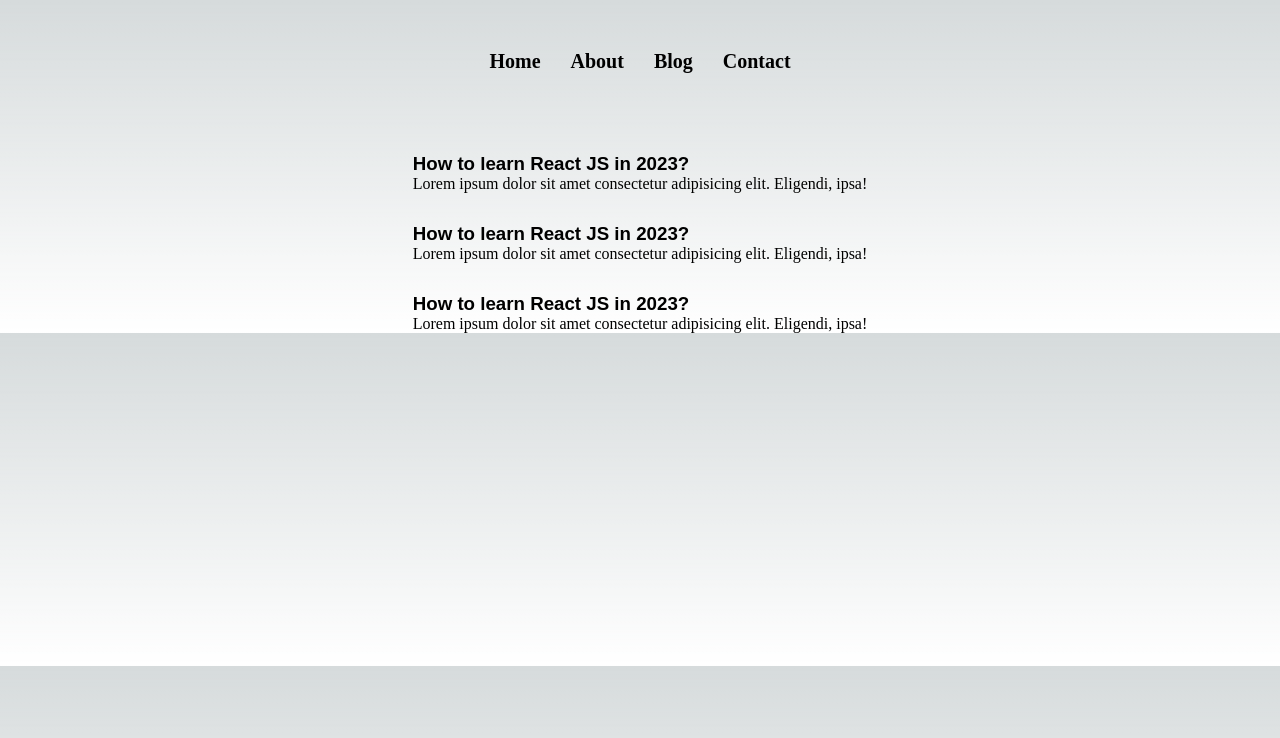
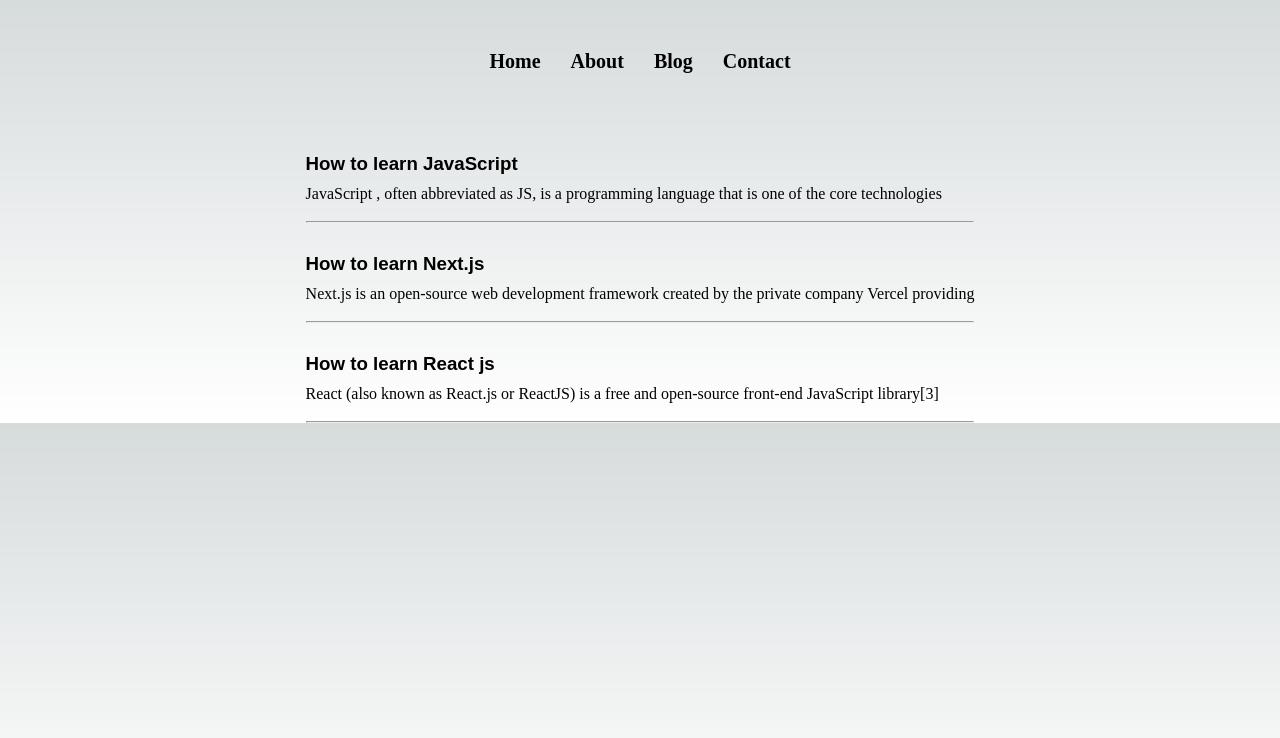
Before and after one commit to JAYMAKWANA2202/Hunting-Coder, a Next.js app in the folder hunting-coder/: page /blog in a window 1280 px wide. Shown: the top 738 px of the page. Built offline with nearby package versions, Linux system fonts and the light colour scheme.

Commit message:
add blodgdata in blog page

```diff
--- a/hunting-coder/blogdata/how-to-learn-javaScript.json
+++ b/hunting-coder/blogdata/how-to-learn-javaScript.json
@@ -1,5 +1,6 @@
 {
-  "title": "How tolearn React js",
+  "title": "How to learn JavaScript",
   "content": "JavaScript , often abbreviated as JS, is a programming language that is one of the core technologies of the World Wide Web, alongside HTML and CSS. As of 2022, 98% of websites use JavaScript on the client side for webpage behavior, often incorporating third-party libraries. All major web browsers have a dedicated JavaScript engine to execute the code on users' devices.JavaScript is a high-level, often just-in-time compiled language that conforms to the ECMAScript standard.[10] It has dynamic typing, prototype-based object-orientation, and first-class functions. It is multi-paradigm, supporting event-driven, functional, and imperative programming styles. It has application programming interfaces (APIs) for working with text, dates, regular expressions, standard data structures, and the Document Object Model (DOM).The ECMAScript standard does not include any input/output (I/O), such as networking, storage, or graphics facilities. In practice, the web browser or other runtime system provides JavaScript APIs for I/O. JavaScript engines were originally used only in web browsers, but are now core components of some servers and a variety of applications. The most popular runtime system for this usage is Node.js.Although Java and JavaScript are similar in name, syntax, and respective standard libraries, the two languages are distinct and differ greatly in design.",
-  "author": "Jay Makwana"
+  "author": "Jay Makwana",
+  "slug": "How-to-learn-js"
 }
--- a/hunting-coder/blogdata/how-to-learn-nextjs.json
+++ b/hunting-coder/blogdata/how-to-learn-nextjs.json
@@ -1,5 +1,6 @@
 {
-  "title": "How tolearn React js",
+  "title": "How to learn Next.js",
   "content": "Next.js is an open-source web development framework created by the private company Vercel providing React-based web applications with server-side rendering and static website generation. React documentation mentions Next.js among RecommendedToolchains advising it to developers when building a server-rendered website with Node.js.[5] Where traditional React apps can only render their content in the client-side browser, Next.js extends this functionality to include applications rendered on the server-side.The copyright and trademarks for Next.js are owned by Vercel,[6] which also maintains and leads its open-source development.[7]",
-  "author": "Jay Makwana"
+  "author": "Jay Makwana",
+  "slug": "How-to-learn-next.js"
 }
--- a/hunting-coder/blogdata/how-to-learn-reactjs.json
+++ b/hunting-coder/blogdata/how-to-learn-reactjs.json
@@ -1,5 +1,6 @@
 {
-  "title": "How tolearn React js",
+  "title": "How to learn React js",
   "content": "React (also known as React.js or ReactJS) is a free and open-source front-end JavaScript library[3] for building user interfaces based on components. It is maintained by Meta (formerly Facebook) and a community of individual developers and companies.[4][5][6] React can be used as a base in the development of single-page, mobile, or server-rendered applications with frameworks like Next.js. However, React is only concerned with the user interface and rendering components to the DOM, so creating React applications usually requires the use of additional libraries for routing, as well as certain client-side functionality.[7][8]",
-  "author": "Jay Makwana"
+  "author": "Jay Makwana",
+  "slug": "How-to-learn-React.js"
 }
--- a/hunting-coder/pages/blog.js
+++ b/hunting-coder/pages/blog.js
@@ -1,8 +1,20 @@
 import Head from "next/head";
 import styles from "../styles/Blog.module.css";
 import Link from "next/link";
+import { useEffect, useState } from "react";
 
 export default function Blog() {
+  const [blogs, setBlogs] = useState([]);
+  useEffect(() => {
+    fetch("http://localhost:3000/api/blogs")
+      .then((a) => {
+        return a.json();
+      })
+      .then((parsed) => {
+        console.log(parsed);
+        setBlogs(parsed);
+      });
+  }, []);
   return (
     <>
       <Head>
@@ -11,29 +23,20 @@ export default function Blog() {
       </Head>
       <main className={styles.main}>
         <div className={styles.content}>
-          <div className={styles.detail}>
-            <Link href={`/blogpost/Learn-React Js`}>
-              <h3>How to learn React JS in 2023?</h3>
-            </Link>
-            <p>
-              Lorem ipsum dolor sit amet consectetur adipisicing elit. Eligendi,
-              ipsa!
-            </p>
-          </div>
-          <div className={styles.detail}>
-            <h3>How to learn React JS in 2023?</h3>
-            <p>
-              Lorem ipsum dolor sit amet consectetur adipisicing elit. Eligendi,
-              ipsa!
-            </p>
-          </div>
-          <div className={styles.detail}>
-            <h3>How to learn React JS in 2023?</h3>
-            <p>
-              Lorem ipsum dolor sit amet consectetur adipisicing elit. Eligendi,
-              ipsa!
-            </p>
-          </div>
+          {blogs.map((blogitem) => {
+            return (
+              <>
+                <div className={styles.detail}>
+                  <Link href={`/blogpost/Learn-React Js`}>
+                    <h3>{blogitem.title}</h3>
+                  </Link>
+                  <p>{blogitem.content.substr(0, 100)}</p>
+                </div>
+                <br />
+                <hr />
+              </>
+            );
+          })}
         </div>
       </main>
     </>
--- a/hunting-coder/styles/Blog.module.css
+++ b/hunting-coder/styles/Blog.module.css
@@ -13,3 +13,10 @@
   font-family: Arial, Helvetica, sans-serif;
   cursor: pointer;
 }
+.detail h3:hover {
+  color: crimson;
+}
+
+.detail p {
+  margin-top: 10px;
+}
```
